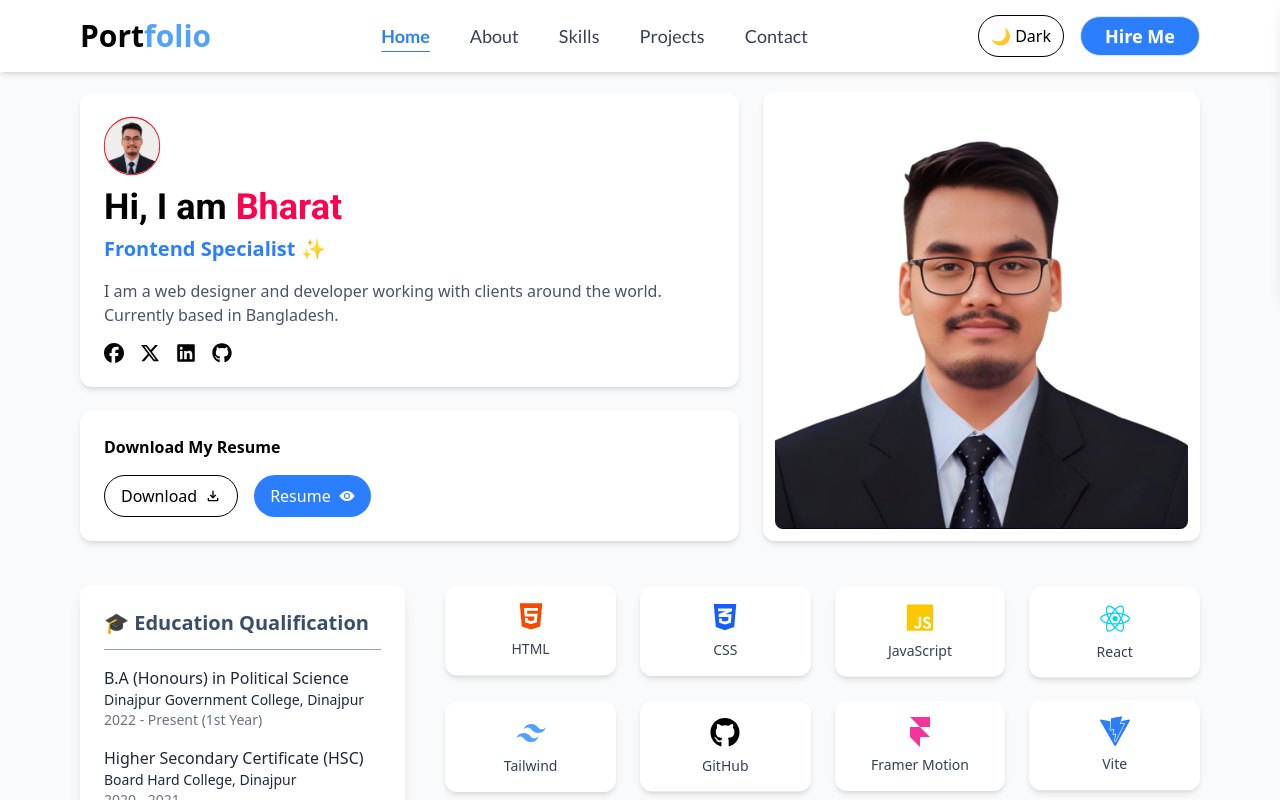
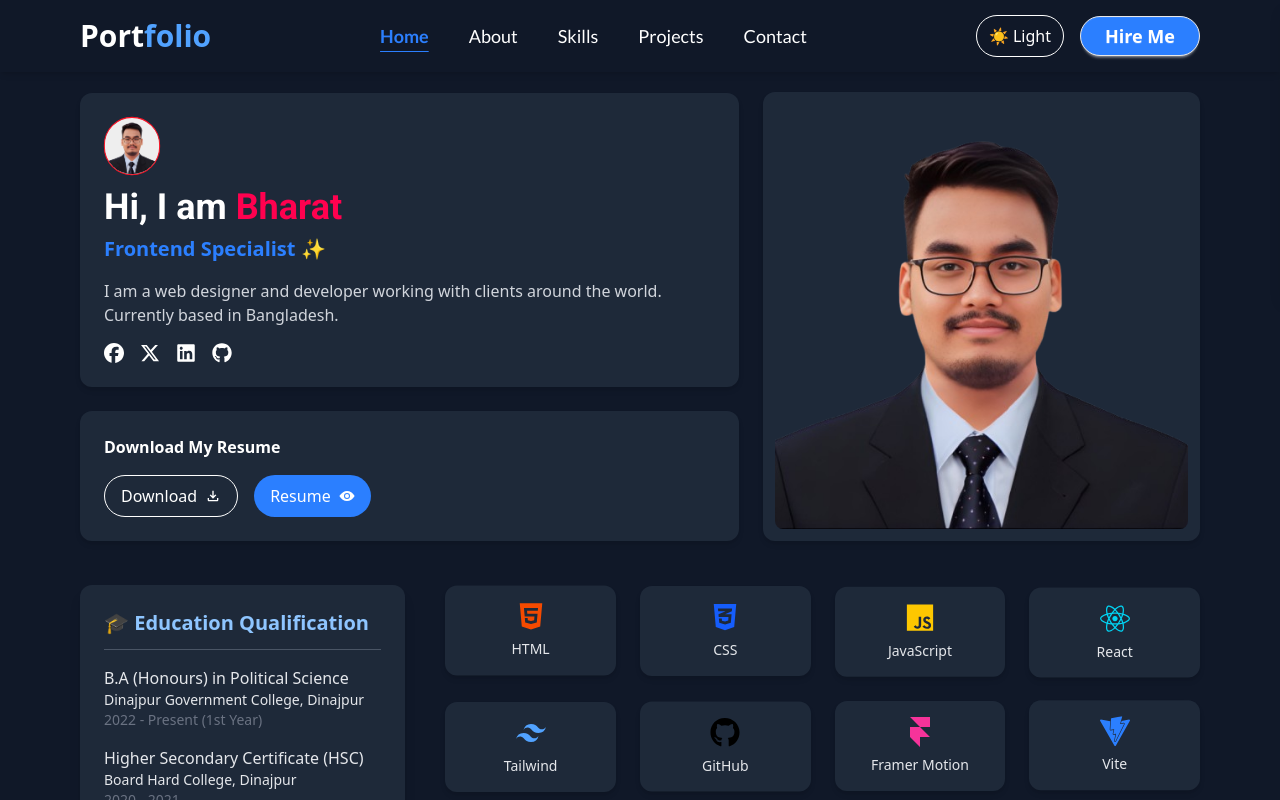
Before and after one commit to bharatroy4D/Bharat-roy, a React (Vite) app: page / in a window 1280 px wide. Shown: the top 800 px of the page. Built offline with nearby package versions, Linux system fonts and the light colour scheme.

Commit message:
navbar of route color change

```diff
--- a/src/Components/Header/Header.jsx
+++ b/src/Components/Header/Header.jsx
@@ -20,7 +20,7 @@ const Header = () => {
                             to={path}
                             onClick={handleLinkClick}
                             className={({ isActive }) =>
-                                `${isActive ? 'text-blue-500 font-bold underline underline-offset-8' : 'text-gray-700 dark:text-gray-200'}
+                                `${isActive ? 'text-blue-500 font-bold underline underline-offset-8' : ''}
                                 relative transition duration-300 hover:text-blue-600`
                             }
                         >
--- a/src/Components/Navbar/Hero/Hero.jsx
+++ b/src/Components/Navbar/Hero/Hero.jsx
@@ -110,6 +110,7 @@ const Hero = () => {
                                 <FaGithub className="hover:text-gray-600 cursor-pointer" />
                             </a>
                         </div>
+
                     </div>
 
                     {/* Resume Section */}
--- a/src/context/ThemeProvider.jsx
+++ b/src/context/ThemeProvider.jsx
@@ -6,7 +6,7 @@ const ThemeContext = createContext();
 export const useTheme = () => useContext(ThemeContext);
 
 const ThemeProvider = ({ children }) => {
-  const [theme, setTheme] = useState("light");
+  const [theme, setTheme] = useState("dark");
 
   // toggle function
   const toggleTheme = () => {
```
